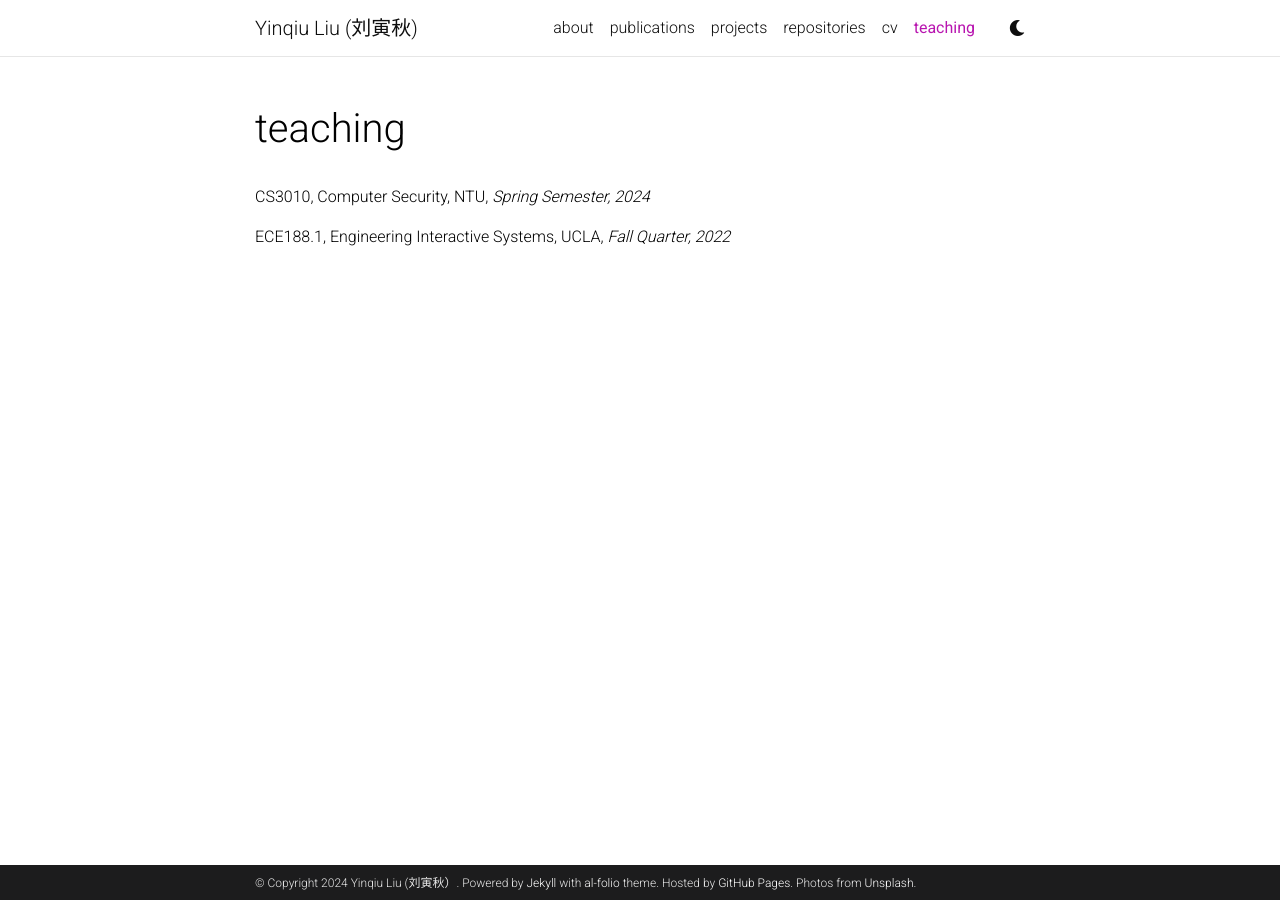
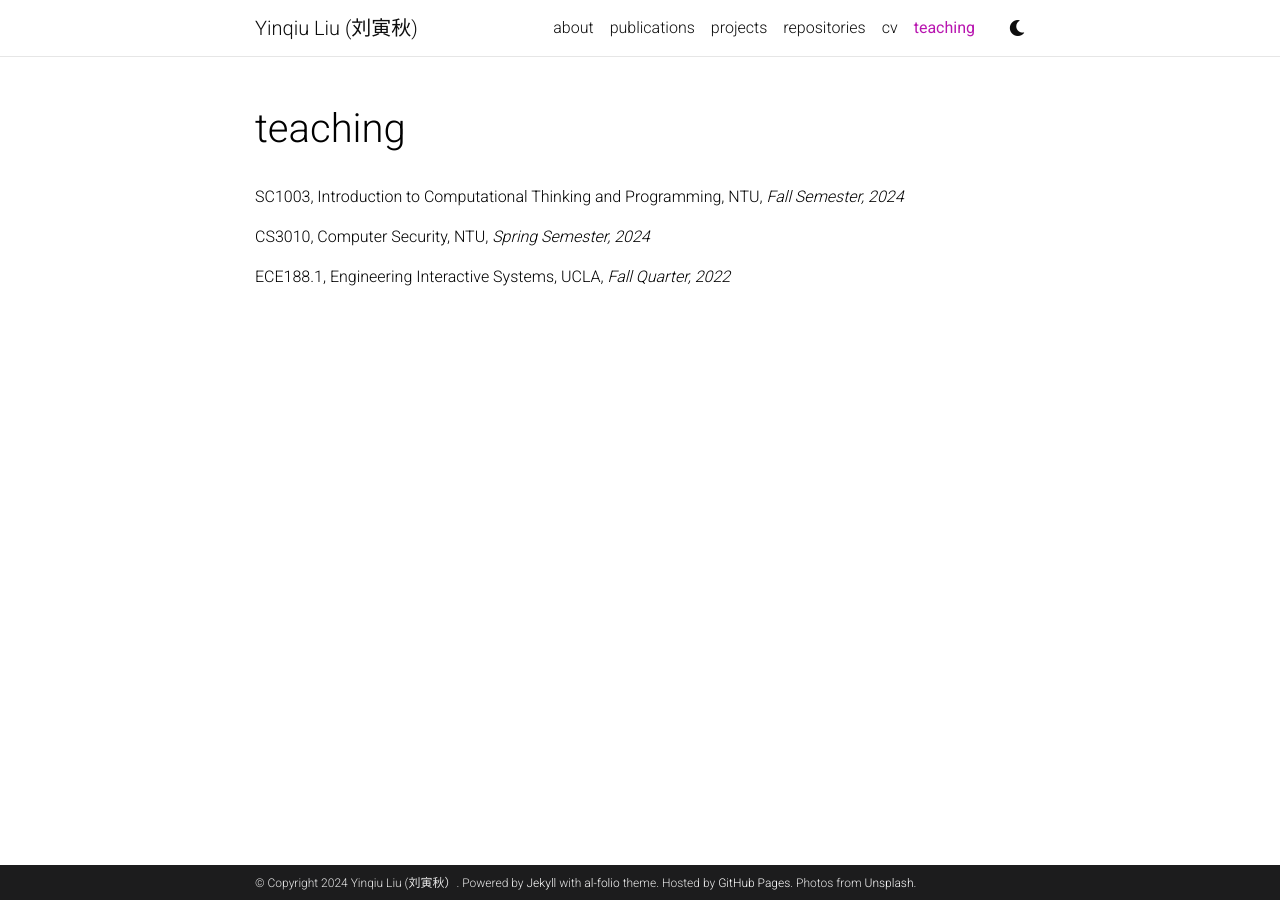
Before and after one commit to yinqiuliu/yinqiuliu.github.io, a Jekyll site: the page built from _pages/teaching.md, in a window 1280 px wide. Built offline with Jekyll 4.4.1, drawn with Linux system fonts in a browser that asks for light colours; comment, search, counter and statistics services are not loaded; a style sheet for code colours, icons or effects is not loaded.

Commit message:
Update teaching.md

```diff
--- a/_pages/teaching.md
+++ b/_pages/teaching.md
@@ -7,6 +7,8 @@ nav: true
 nav_order: 5
 ---
 
+SC1003, Introduction to Computational Thinking and Programming, NTU, *Fall Semester, 2024*
+
 CS3010, Computer Security, NTU, *Spring Semester, 2024*
 
 ECE188.1, Engineering Interactive Systems, UCLA, *Fall Quarter, 2022*
```
